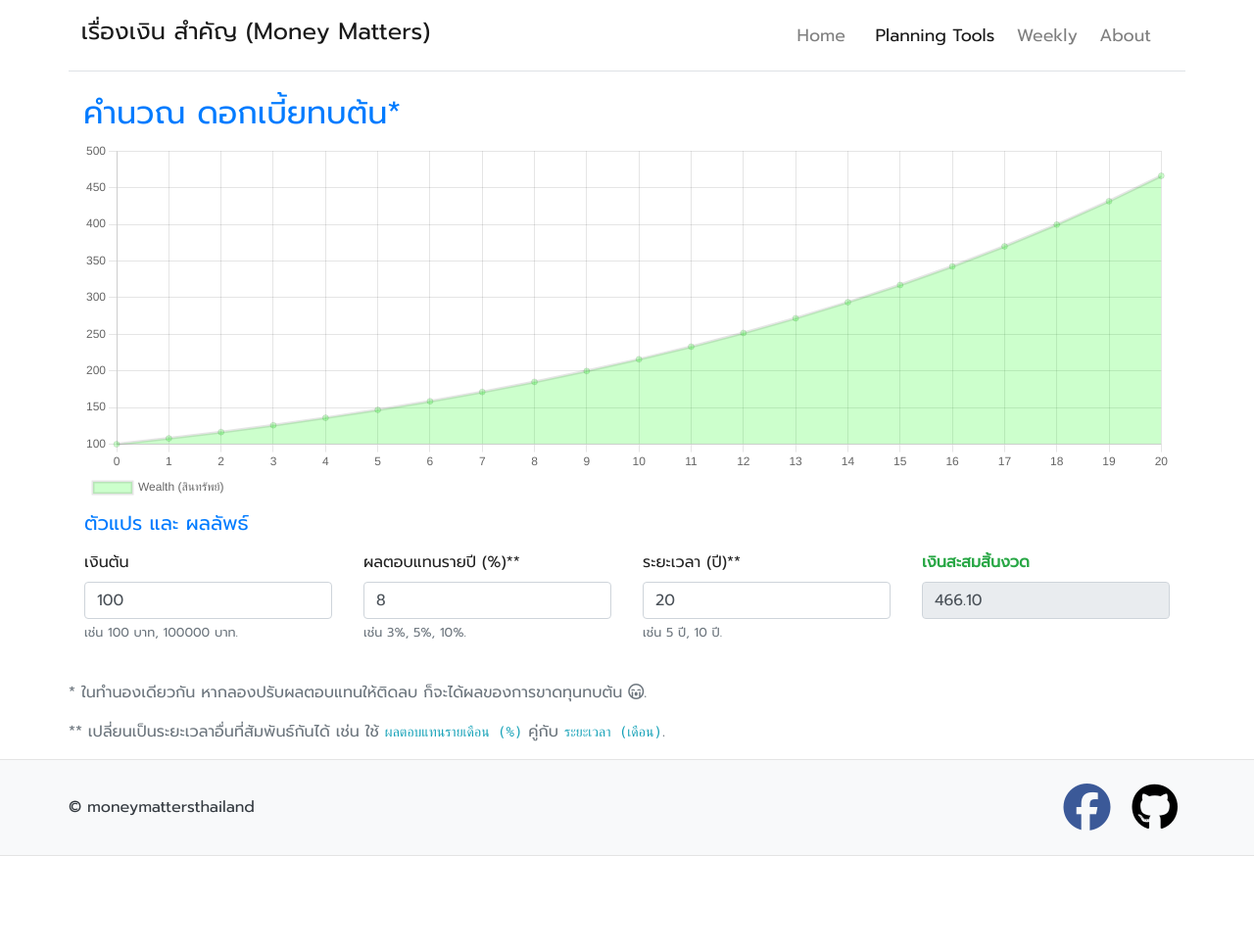
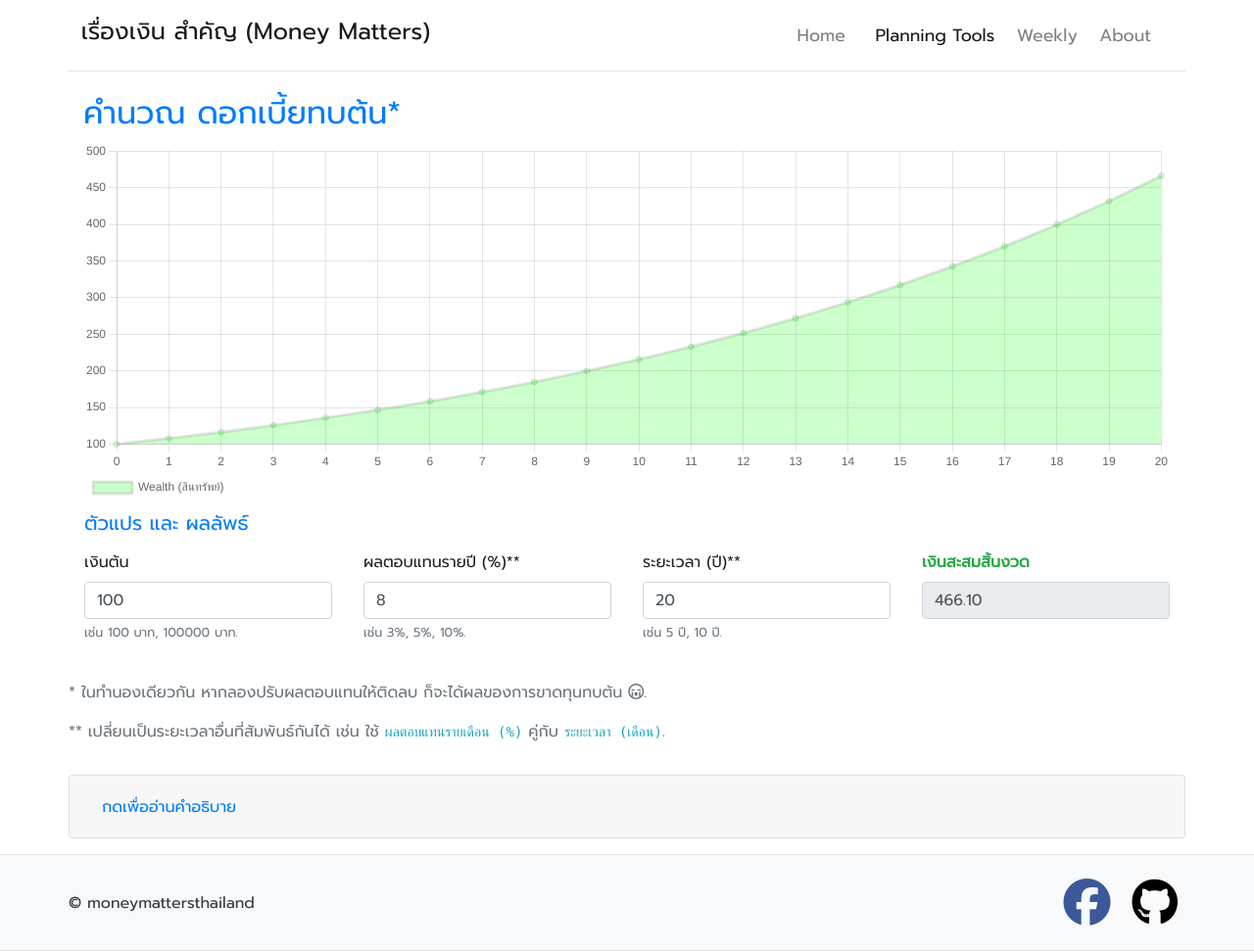
Before and after one commit to moneysart/moneysart.github.io, a Jekyll site: the page built from tools/compound-interest/index.html, in a window 1280 px wide. Shown: the whole page at 98% size. Built offline with Jekyll 4.4.1, drawn with Linux system fonts in a browser that asks for light colours; nearby versions of some CDN libraries; before the commit the page ends 900 px from its top, so only the background shows below that.

Commit message:
add section for explanation

```diff
--- a/tools/compound-interest/index.html
+++ b/tools/compound-interest/index.html
@@ -59,6 +59,29 @@ date: 2021-04-06
 
     </div>
 
+    <!-- Behind the scene -->
+    <div class="row">
+        <div class="col-12 accordion px-0" id="accordion">
+            <div class="card">
+                <div class="card-header" id="headingBehindScene">
+                    <h2 class="mb-0">
+                        <button class="btn btn-link" type="button" data-toggle="collapse" data-target="#behindScene"
+                            aria-expanded="true" aria-controls="behindScene">
+                            กดเพื่ออ่านคำอธิบาย
+                        </button>
+                    </h2>
+                </div>
+                <div id="behindScene" class="collapse" aria-labelledby="headingBehindScene" data-parent="#accordion">
+                    <div class="card-body">
+
+                        อยู่ระหว่างจัดทำ. โปรดติดตาม.
+
+                    </div>
+                </div>
+            </div>
+        </div>
+    </div>
+
 </div>
 
 
```
Also changed, not shown: tools/retirement-plan-simple/index.html (+23 -0 lines). Lines whose indentation alone changed are shown as unchanged.
